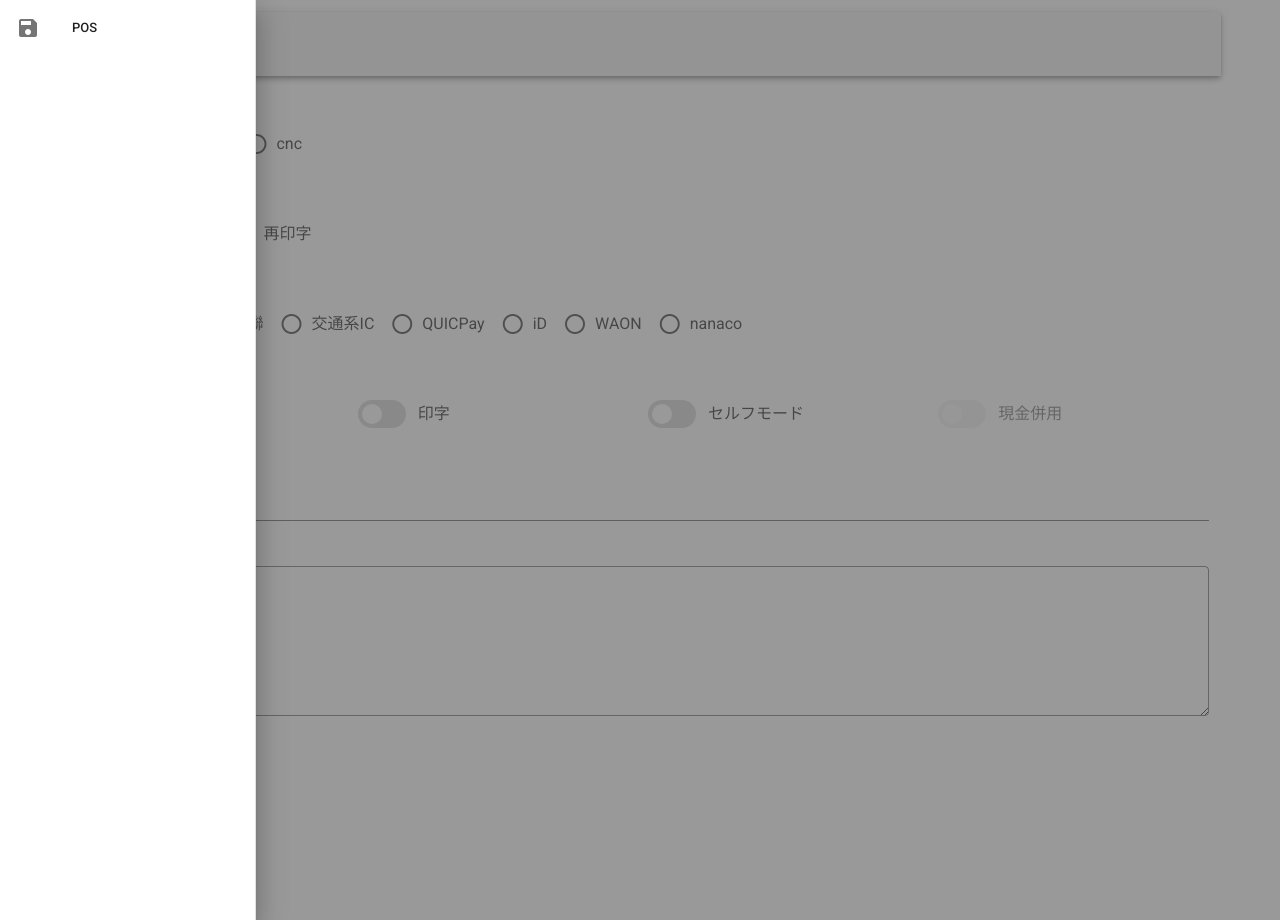
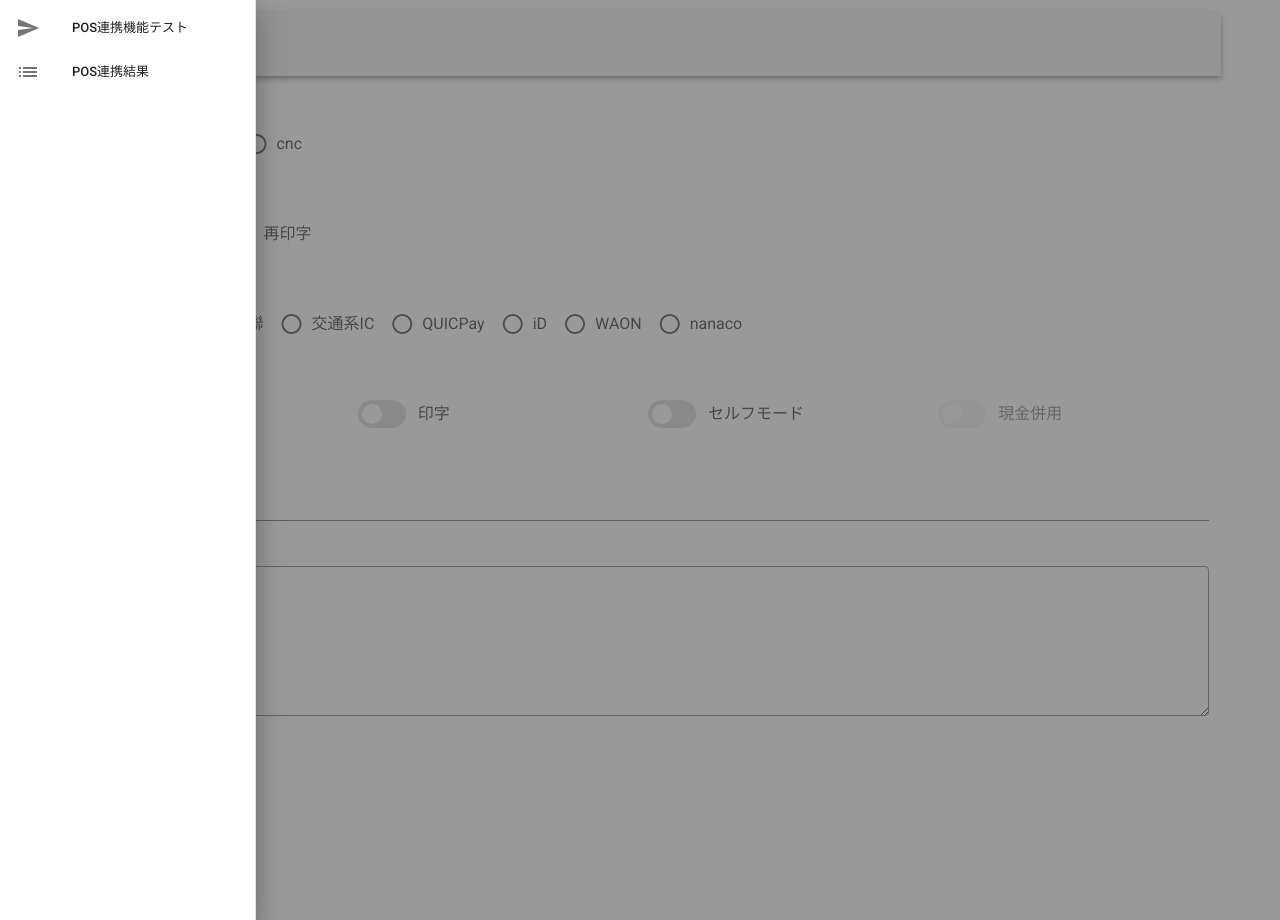
Before and after one commit to CODIANZ/clt.cnctools, a Vue app: page /tools/pos in a window 1280 px wide. Both pictures are taken after a click on the button 87 px from the left and 44 px from the top of the page. Built offline with nearby package versions, Linux system fonts and the light colour scheme.

Commit message:
ドロワーからページ遷移

```diff
--- a/src/views/components/AppBar.vue
+++ b/src/views/components/AppBar.vue
@@ -17,11 +17,16 @@
         <v-list-item-group
           active-class="deep-purple--text text--accent-4"
         >
-          <v-list-item>
+
+          <v-list-item
+            v-for="item in items"
+            :key="item.model"
+            @click="onItemClick(item.title, item.path)"
+          >
             <v-list-item-icon>
-              <v-icon>save</v-icon>
+              <v-icon>{{ item.icon }}</v-icon>
             </v-list-item-icon>
-            <v-list-item-title>POS</v-list-item-title>
+            <v-list-item-title>{{ item.title }}</v-list-item-title>
           </v-list-item>
 
         </v-list-item-group>
@@ -33,6 +38,27 @@
 <script lang="ts">
 import { defineComponent, reactive } from "@vue/composition-api";
 
+const items: {
+  icon: string;
+  title: string;
+  path: string;
+}[] = [
+  {
+    icon: "send",
+    title: "POS連携機能テスト",
+    path: "/tools/pos"
+  },
+  {
+    icon: "list",
+    title: "POS連携結果",
+    path: "/tools/posresult/-"
+  },
+  // {
+  //   icon: "vpn_key",
+  //   title: "クライアント証明書をインストール",
+  //   path: "/tools/posresult/-"
+  // }
+];
 
 const m = reactive({
   drawer: false,
@@ -40,8 +66,15 @@ const m = reactive({
 });
 
 export default defineComponent({
-  setup() {
-    return { m };
+  setup(prop, ctx) {
+    return {
+      m,
+      items,
+      onItemClick: (title: string, path: string) => {
+        m.title = title;
+        ctx.root.$router.push(path);
+      }
+    };
   }
 });
 </script>
```
